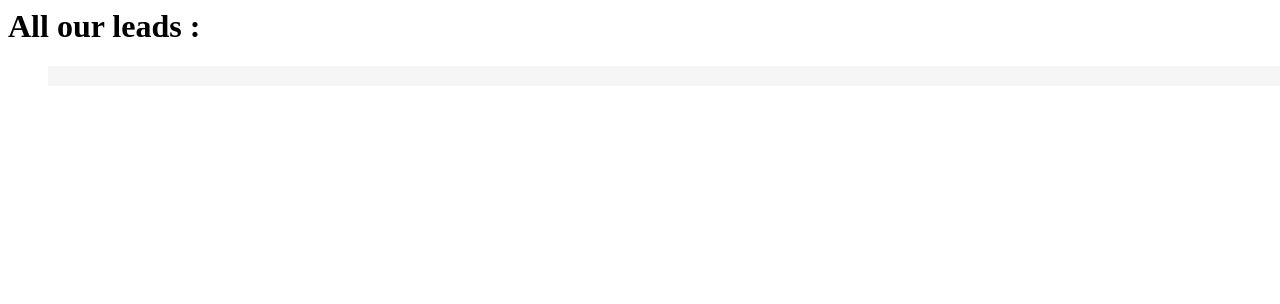
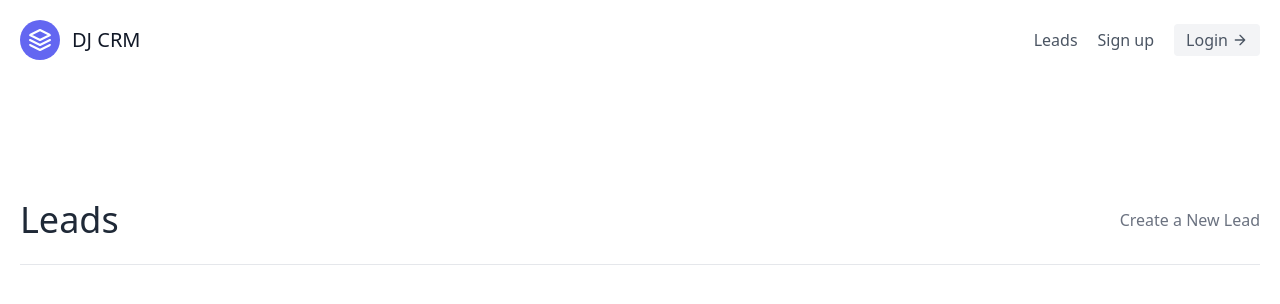
Before and after one commit to Patel27-S/CRMDjango, a Django app: page /leads/all/ in a window 1280 px wide. Shown: the top 304 px of the page. Run offline with Django 4.2, Linux system fonts and the light colour scheme; data that the repository does not hold is empty; parts of the project's set-up code (start-up, migrations or seed data) failed here and were passed over.

Commit message:
Commiting after some styling done.

```diff
--- a/djcrm/urls.py
+++ b/djcrm/urls.py
@@ -1,9 +1,12 @@
 from django.contrib import admin
 from django.urls import path, include
-from leads import views
+from leads.views import landing_page
+
 
 urlpatterns = [
     path('admin/', admin.site.urls),
-    path('leads/', include('leads.urls'))
+    path('', landing_page, name='landing_page'),
+    path('leads/', include('leads.urls')),
+
 
 ]
--- /dev/null
+++ b/leads/templates/base.html
@@ -0,0 +1,18 @@
+<html>
+    <head>
+        <title>
+            {% block title%}
+            {% endblock title%}
+        </title>
+        <link href="https://unpkg.com/tailwindcss@^2/dist/tailwind.min.css" rel="stylesheet">
+    </head>
+    <body>
+        <div class="max-w-7xl mx-auto">
+            {% include 'navbar.html' %}
+            {% block body %}
+            {% endblock body %}
+        </div>
+        {% include 'scripts.html' %}
+
+    </body>
+</html>
--- a/leads/templates/leads/lead_list.html
+++ b/leads/templates/leads/lead_list.html
@@ -1,28 +1,53 @@
-<html>
-    <head>
-        <title>
-            Home Page
-        </title>
-        <style>
-            .lead{
-                padding-top: 10px;
-                padding-bottom: 10px;
-                padding-left: 6px;
-                padding-right: 6px;
-                margin-top: 10px;
-                background-color: f6f6f6;
-                width: 100%;
-            }
-        </style>
-    </head>
-    <body>
-          <h1>All our leads : </h1>
-          <ul>
-              <div class='lead'>
-              {% for lead in leads%}
-              <a href='/leads/{{lead.pk}}'> {{lead.first_name}} {{lead.last_name}}. Age : {{lead.age}} </a> <br><br>
-              {% endfor %}
-              </div>
-          </ul>
-    </body>
-</html>
+
+{% extends 'base.html'%}
+
+{% block title%}
+List of all the leads
+{% endblock title%}
+
+{% block body%}
+
+<section class="text-gray-600 body-font">
+    <div class="container px-5 py-24 mx-auto flex flex-wrap">
+
+      <div class="w-full mb-6 py-6 flex justify-between items-center border-b border-gray-200">
+
+        <div>
+            <h1 class="text-4xl text-gray-800">Leads</h1>
+        </div>
+
+        <div>
+        <a class="text-gray-500 hover:text-blue-500" href="{% url 'leads:lead_entry_form'%}">Create a New Lead</a>
+        </div>
+
+      </div>
+      <div class="flex flex-wrap -m-4">
+         {% for lead in leads%}
+        <div class="p-4 lg:w-1/2 md:w-full">
+          <div class="flex border-2 rounded-lg border-gray-200 border-opacity-50 p-8 sm:flex-row flex-col">
+            <div class="w-16 h-16 sm:mr-8 sm:mb-0 mb-4 inline-flex items-center justify-center rounded-full bg-indigo-100 text-indigo-500 flex-shrink-0">
+              <svg fill="none" stroke="currentColor" stroke-linecap="round" stroke-linejoin="round" stroke-width="2" class="w-8 h-8" viewBox="0 0 24 24">
+                <path d="M22 12h-4l-3 9L9 3l-3 9H2"></path>
+              </svg>
+            </div>
+            <div class="flex-grow">
+              <h2 class="text-gray-900 text-lg title-font font-medium mb-3">
+                  {{ lead.first_name }} {{lead.last_name}}
+                </h2>
+              <p class="leading-relaxed text-base">
+                  Blue bottle crucifix vinyl post-ironic four dollar toast vegan taxidermy. Gastropub indxgo juice poutine.
+                </p>
+              <a href='{% url 'leads:lead_detail' lead.pk%}'>  class="mt-3 text-indigo-500 inline-flex items-center">
+                  View this lead
+                <svg fill="none" stroke="currentColor" stroke-linecap="round" stroke-linejoin="round" stroke-width="2" class="w-4 h-4 ml-2" viewBox="0 0 24 24">
+                  <path d="M5 12h14M12 5l7 7-7 7"></path>
+                </svg>
+              </a>
+            </div>
+          </div>
+        </div>
+        {% endfor %}
+      </div>
+    </div>
+  </section>
+{%endblock body%}
--- /dev/null
+++ b/leads/templates/navbar.html
@@ -0,0 +1,21 @@
+<header class="text-gray-600 body-font">
+    <div class="container mx-auto flex flex-wrap p-5 flex-col md:flex-row items-center">
+      <a class="flex title-font font-medium items-center text-gray-900 mb-4 md:mb-0">
+        <svg xmlns="http://www.w3.org/2000/svg" fill="none" stroke="currentColor" stroke-linecap="round" stroke-linejoin="round" stroke-width="2" class="w-10 h-10 text-white p-2 bg-indigo-500 rounded-full" viewBox="0 0 24 24">
+          <path d="M12 2L2 7l10 5 10-5-10-5zM2 17l10 5 10-5M2 12l10 5 10-5"></path>
+        </svg>
+        <span class="ml-3 text-xl">DJ CRM</span>
+      </a>
+      <nav class="md:ml-auto flex flex-wrap items-center text-base justify-center">
+        <a href='{% url 'leads:lead_list' %}' class="mr-5 hover:text-gray-900">Leads</a>
+        <a class="mr-5 hover:text-gray-900">Sign up</a>
+
+      </nav>
+      <button class="inline-flex items-center bg-gray-100 border-0 py-1 px-3 focus:outline-none hover:bg-gray-200 rounded text-base mt-4 md:mt-0">
+          Login
+          <svg fill="none" stroke="currentColor" stroke-linecap="round" stroke-linejoin="round" stroke-width="2" class="w-4 h-4 ml-1" viewBox="0 0 24 24">
+              <path d="M5 12h14M12 5l7 7-7 7"></path>
+          </svg>
+      </button>
+    </div>
+  </header>
--- a/leads/urls.py
+++ b/leads/urls.py
@@ -1,11 +1,13 @@
 from django.urls import path
-from .views import lead_detail, lead_entry_form, lead_list
+from .views import lead_delete, lead_detail, lead_entry_form, lead_list, lead_update
 
 
 app_name = 'leads'
 
 urlpatterns = [
-    path('all/', lead_list),
-    path('<int:pk>/', lead_detail),
-    path('entryform/', lead_entry_form)
+    path('all/', lead_list, name="lead_list"),
+    path('<int:pk>/', lead_detail, name="lead_detail"),
+    path('entryform/', lead_entry_form, name="lead_entry_form"),
+    path('edit/<int:pk>',lead_update, name="lead_update"),
+    path('delete/<int:something>', lead_delete, name="lead_delete")
 ]
--- a/leads/views.py
+++ b/leads/views.py
@@ -1,9 +1,14 @@
-from django.shortcuts import render, redirect
+from django.shortcuts import render, redirect, get_object_or_404
 from django.http import HttpResponse, HttpResponseRedirect
 from .models import Lead, Agent
-from .forms import LeadModelForm
+from .forms import LeadModelForm, LeadForm
 
 # Create your views here.
+
+def landing_page(request):
+    return render(request, "landing.html")
+
+
 
 def lead_list(request):
     leads = Lead.objects.all()
@@ -54,3 +59,63 @@
         return render(request, "leads/lead_entry_form.html", {
             "form":LeadModelForm()
         })
+
+
+# def lead_update(request, pk):
+#     '''
+#     This view/function is used for updating an existing Lead's info.
+#     '''
+#     lead = Lead.objects.get(id=pk)
+#     lead_form = LeadModelForm(instance=lead)
+
+#     # When the form is submitted,
+#     if request.method=="POST":
+#         lead_form = LeadModelForm(request.POST, instance=lead)
+
+#         # Checking if the form is valid before entering
+#         # the details into database.
+#         if lead_form.is_valid():
+#             lead_form.save()
+#             # Redirecting the user to the list of all the leads,
+#             # once the details are entered for the new lead
+#             # so, that the new lead can see him/herself in the list.
+#             return redirect("/leads/all")
+#     context = {
+#          "lead": lead,
+#          "form": LeadForm()
+#      }
+#     return render(request, "leads/lead_update.html", context)
+
+
+
+def lead_update(request, pk):
+    '''
+    This view/function is used for updating an existing Lead's info.
+    '''
+    lead = Lead.objects.get(id=pk)
+
+
+    if request.method=="POST":
+       lead_form = LeadForm(request.POST)
+       if lead_form.is_valid():
+           first_name = lead_form.cleaned_data['first_name']
+           last_name = lead_form.cleaned_data['last_name']
+           age = lead_form.cleaned_data['age']
+           lead.first_name = first_name
+           lead.last_name = last_name
+           lead.age = age
+           lead.save()
+           return redirect('/leads/all')
+
+    context = {
+        "lead": lead,
+        "form": LeadForm()
+    }
+    return render(request, "leads/lead_update.html", context)
+
+
+
+def lead_delete(request, something):
+    lead = get_object_or_404(Lead, id=something)
+    lead.delete()
+    return redirect("/leads/all")
```
Also changed, not shown: leads/forms.py (+4 -4 lines), leads/templates/landing.html (added, +21 -0 lines), leads/templates/leads/lead_detail.html (+66 -21 lines), leads/templates/leads/lead_entry_form.html (+10 -21 lines), leads/templates/leads/lead_update.html (added, +17 -0 lines), leads/templates/scripts.html (added).
